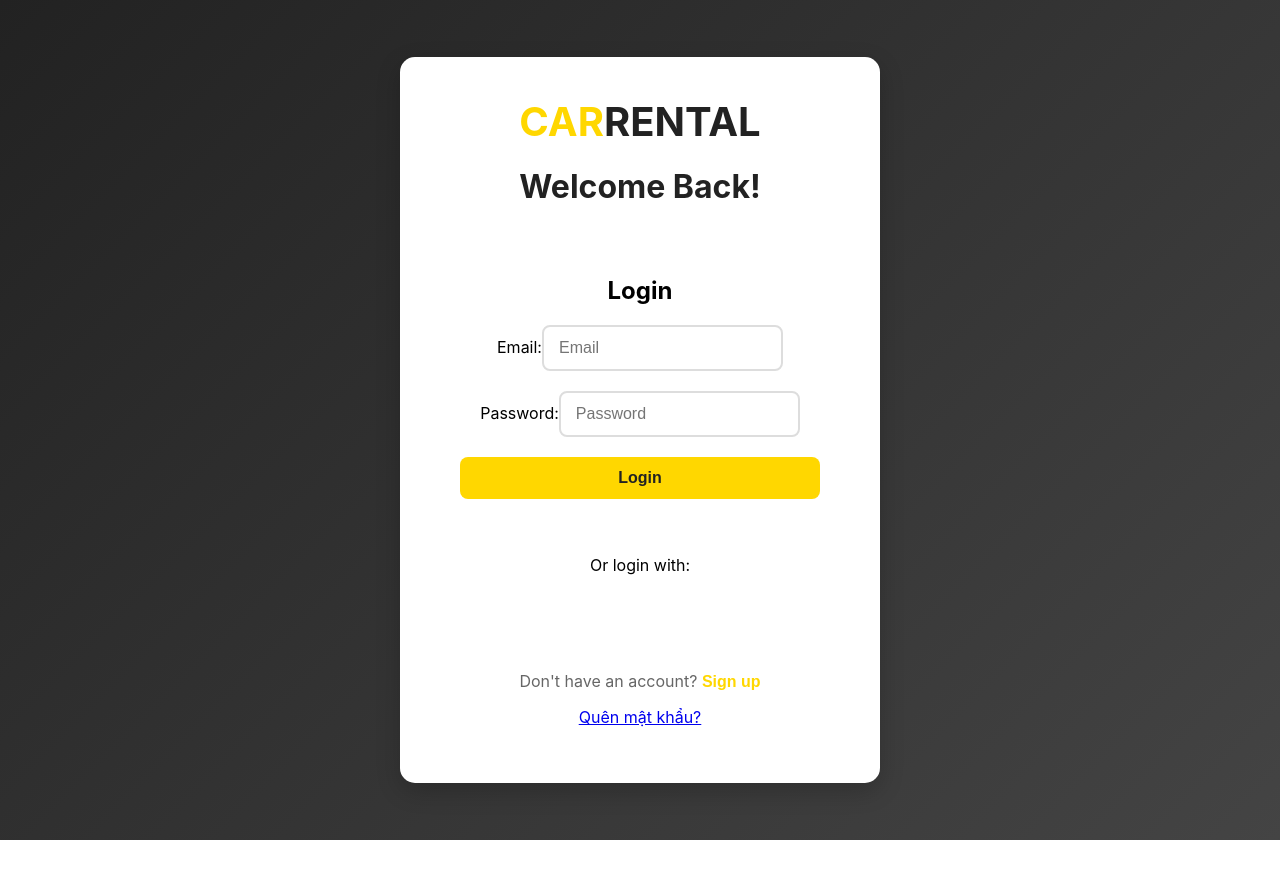
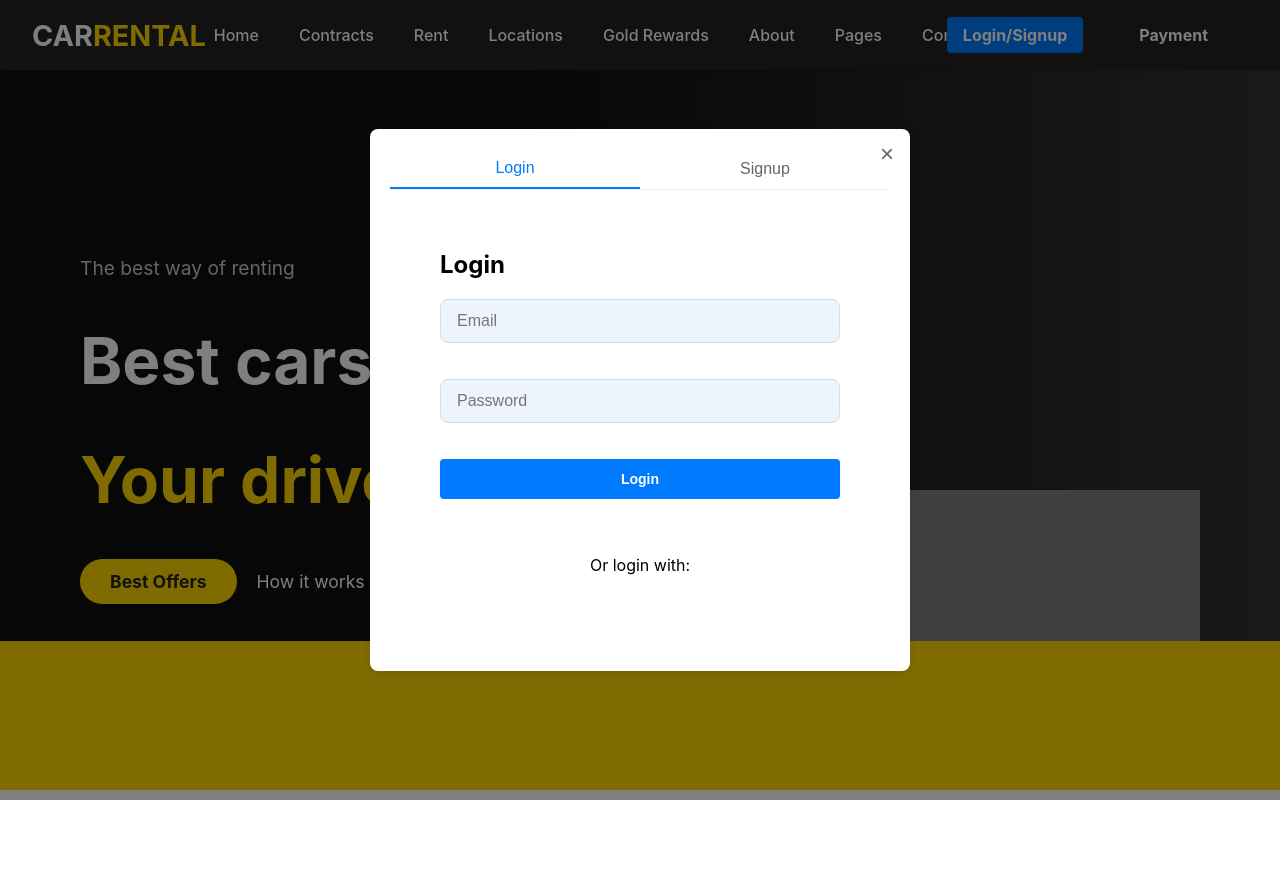
Before and after one commit to Project-SU25-GR2/Drivon, a React (Create React App) app in the folder frontend/: page /auth in a window 1280 px wide. Shown: the top 878 px of the page. Before the commit the page ends 840 px from the top, so only its background shows below. Built offline with nearby package versions, Linux system fonts and the light colour scheme.

Commit message:
Update form login logup

```diff
--- a/frontend/src/App.js
+++ b/frontend/src/App.js
@@ -11,7 +11,6 @@ import ChangePasswordPage from './components/ChangePasswordPage';
 import ChangeAvatarPage from './components/ChangeAvatarPage';
 import HomeContent from './components/HomeContent';
 import MainLayout from './components/MainLayout';
-import AuthPage from './components/AuthPage';
 import ForgotPasswordPage from './components/ForgotPasswordPage';
 import { GoogleOAuthProvider } from '@react-oauth/google';
 
@@ -54,7 +53,9 @@ function App() {
           path="/auth"
           element={
             user ? <Navigate to="/" replace /> :
-            <AuthPage handleLoginSuccess={handleLoginSuccess} handleSignupSuccess={handleSignupSuccess} />
+            <MainLayout user={user} handleLogout={handleLogout}>
+              <HomeContent />
+            </MainLayout>
           }
         />
         <Route
--- /dev/null
+++ b/frontend/src/components/Button.css
@@ -0,0 +1,48 @@
+.custom-button {
+  padding: 10px 20px;
+  border: none;
+  border-radius: 4px;
+  background-color: #007bff;
+  color: white;
+  font-size: 16px;
+  cursor: pointer;
+  transition: all 0.3s ease;
+  min-width: 100px;
+  min-height: 40px;
+  display: inline-flex;
+  align-items: center;
+  justify-content: center;
+  position: relative;
+  box-sizing: border-box;
+}
+
+.custom-button:hover {
+  background-color: #0056b3;
+}
+
+.custom-button:disabled {
+  background-color: #cccccc;
+  cursor: not-allowed;
+}
+
+.custom-button.loading {
+  color: transparent;
+}
+
+.spinner {
+  width: 20px;
+  height: 20px;
+  border: 3px solid #ffffff;
+  border-radius: 50%;
+  border-top-color: transparent;
+  display: flex;
+  align-items: center;
+  justify-content: center;
+  animation: spin 1s linear infinite;
+}
+
+@keyframes spin {
+  to {
+    transform: rotate(360deg);
+  }
+}
--- /dev/null
+++ b/frontend/src/components/Button.js
@@ -0,0 +1,28 @@
+import React from 'react';
+import './Button.css';
+
+const Button = ({
+  children,
+  onClick,
+  isLoading = false,
+  disabled = false,
+  className = '',
+  type = 'button'
+}) => {
+  return (
+    <button
+      type={type}
+      className={`custom-button ${className} ${isLoading ? 'loading' : ''}`}
+      onClick={onClick}
+      disabled={disabled || isLoading}
+    >
+      {isLoading ? (
+        <div className="spinner"></div>
+      ) : (
+        children
+      )}
+    </button>
+  );
+};
+
+export default Button;
--- a/frontend/src/components/Login.js
+++ b/frontend/src/components/Login.js
@@ -2,15 +2,18 @@ import React, { useState } from 'react';
 import axios from 'axios';
 import { GoogleLogin } from '@react-oauth/google';
 import { jwtDecode } from 'jwt-decode';
+import Button from './Button';
 
 const Login = ({ onLoginSuccess }) => {
     const [email, setEmail] = useState('');
     const [password, setPassword] = useState('');
     const [error, setError] = useState('');
+    const [isLoading, setIsLoading] = useState(false);
 
     const handleSubmit = async (e) => {
         e.preventDefault();
         setError('');
+        setIsLoading(true);
 
         try {
             const response = await axios.post('http://localhost:8080/api/auth/login', {
@@ -26,10 +29,13 @@ const Login = ({ onLoginSuccess }) => {
             }
         } catch (err) {
             setError(err.response?.data?.message || 'Login failed. Please try again.');
+        } finally {
+            setIsLoading(false);
         }
     };
 
     const handleGoogleSuccess = async (credentialResponse) => {
+        setIsLoading(true);
         try {
             const decoded = jwtDecode(credentialResponse.credential);
             const response = await axios.post('http://localhost:8080/api/auth/google', {
@@ -46,6 +52,8 @@ const Login = ({ onLoginSuccess }) => {
             }
         } catch (err) {
             setError(err.response?.data?.message || 'Google login failed. Please try again.');
+        } finally {
+            setIsLoading(false);
         }
     };
 
@@ -59,7 +67,6 @@ const Login = ({ onLoginSuccess }) => {
             <form onSubmit={handleSubmit} className="auth-form">
                 {error && <div style={{ color: 'red', marginBottom: '10px' }}>{error}</div>}
                 <div>
-                    <label>Email:</label>
                     <input
                         type="email"
                         placeholder="Email"
@@ -70,7 +77,6 @@ const Login = ({ onLoginSuccess }) => {
                     />
                 </div>
                 <div>
-                    <label>Password:</label>
                     <input
                         type="password"
                         placeholder="Password"
@@ -80,12 +86,13 @@ const Login = ({ onLoginSuccess }) => {
                         required
                     />
                 </div>
-                <button
+                <Button
                     type="submit"
+                    isLoading={isLoading}
                     className="auth-button"
                 >
                     Login
-                </button>
+                </Button>
 
                 <div style={{ marginTop: '20px', textAlign: 'center' }}>
                     <p>Or login with:</p>
--- /dev/null
+++ b/frontend/src/components/MainLayout.css
@@ -0,0 +1,175 @@
+.auth-modal {
+  position: fixed;
+  top: 0;
+  left: 0;
+  width: 100%;
+  height: 100%;
+  background-color: rgba(0, 0, 0, 0.5);
+  display: flex;
+  justify-content: center;
+  align-items: center;
+  z-index: 1000;
+}
+
+.auth-modal-content {
+  background-color: white;
+  padding: 20px;
+  border-radius: 8px;
+  width: 90%;
+  max-width: 500px;
+  position: relative;
+  box-shadow: 0 2px 10px rgba(0, 0, 0, 0.1);
+}
+
+.auth-tabs {
+  display: flex;
+  margin-bottom: 20px;
+  border-bottom: 1px solid #eee;
+}
+
+.auth-tab {
+  flex: 1;
+  padding: 10px;
+  text-align: center;
+  background: none;
+  border: none;
+  cursor: pointer;
+  font-size: 16px;
+  color: #666;
+}
+
+.auth-tab.active {
+  color: #007bff;
+  border-bottom: 2px solid #007bff;
+}
+
+.close-modal {
+  position: absolute;
+  top: 10px;
+  right: 10px;
+  background: none;
+  border: none;
+  font-size: 24px;
+  cursor: pointer;
+  color: #666;
+}
+
+.close-modal:hover {
+  color: #333;
+}
+
+.auth-button {
+  padding: 8px 16px;
+  background-color: #007bff;
+  color: white;
+  border: none;
+  border-radius: 4px;
+  cursor: pointer;
+  text-decoration: none;
+  font-size: 14px;
+}
+
+.auth-button:hover {
+  background-color: #0056b3;
+}
+
+/* Existing styles */
+.HomeLayout {
+  min-height: 100vh;
+  display: flex;
+  flex-direction: column;
+}
+
+header {
+  background-color: white;
+  padding: 1rem 2rem;
+  display: flex;
+  justify-content: space-between;
+  align-items: center;
+  box-shadow: 0 2px 4px rgba(0,0,0,0.1);
+}
+
+.logo {
+  font-size: 24px;
+  font-weight: bold;
+}
+
+.logo span {
+  color: #007bff;
+}
+
+nav {
+  display: flex;
+  gap: 1.5rem;
+}
+
+nav a {
+  text-decoration: none;
+  color: #333;
+  font-weight: 500;
+}
+
+nav a:hover {
+  color: #007bff;
+}
+
+.auth-payment-buttons {
+  display: flex;
+  gap: 1rem;
+  align-items: center;
+}
+
+.user-info-header {
+  display: flex;
+  align-items: center;
+  gap: 0.5rem;
+  text-decoration: none;
+  color: #333;
+}
+
+.user-avatar-header {
+  width: 32px;
+  height: 32px;
+  border-radius: 50%;
+}
+
+.logout-button {
+  padding: 8px 16px;
+  background-color: #dc3545;
+  color: white;
+  border: none;
+  border-radius: 4px;
+  cursor: pointer;
+}
+
+.logout-button:hover {
+  background-color: #c82333;
+}
+
+.payment-button {
+  padding: 8px 16px;
+  background-color: #28a745;
+  color: white;
+  border: none;
+  border-radius: 4px;
+  text-decoration: none;
+}
+
+.payment-button:hover {
+  background-color: #218838;
+}
+
+.page-content {
+  flex: 1;
+}
+
+.auth-input {
+  width: 100%;
+  padding: 12px 16px;
+  font-size: 16px;
+  border-radius: 8px;
+  border: 1.5px solid #d3dbe7;
+  background: #eef4fe;
+  margin-bottom: 16px;
+  box-sizing: border-box;
+}
--- a/frontend/src/components/MainLayout.js
+++ b/frontend/src/components/MainLayout.js
@@ -1,8 +1,30 @@
-import React from 'react';
-import { Link } from 'react-router-dom';
+import React, { useState, useEffect } from 'react';
+import { Link, useLocation, useNavigate } from 'react-router-dom';
+import Login from './Login';
+import Signup from './Signup';
+import './MainLayout.css';
 
 const MainLayout = ({ user, handleLogout, children }) => {
+  const [isLogin, setIsLogin] = useState(true);
+  const location = useLocation();
+  const navigate = useNavigate();
   const avatarUrl = user && user.avatarUrl ? user.avatarUrl : 'https://ui-avatars.com/api/?name=' + encodeURIComponent(user?.fullName || 'User') + '&background=FFD700&color=222&size=64';
+
+  const showAuthForm = location.pathname === '/auth';
+
+  const handleAuthSuccess = (userData) => {
+    if (userData) {
+      localStorage.setItem('user', JSON.stringify(userData));
+      if (userData.token) {
+        localStorage.setItem('token', userData.token);
+      }
+      window.location.href = '/'; // Force reload to update user state
+    }
+  };
+
+  const handleCloseModal = () => {
+    navigate('/'); // Go back to previous page when closing modal
+  };
 
   return (
     <div className="HomeLayout">
@@ -31,13 +53,48 @@ const MainLayout = ({ user, handleLogout, children }) => {
               </button>
             </>
           ) : (
-            <Link to="/auth">Login/Signup</Link>
+            <Link to="/auth" className="auth-button">
+              Login/Signup
+            </Link>
           )}
           <Link to="/payment" className="payment-button">
             Payment
           </Link>
         </div>
       </header>
+
+      {showAuthForm && (
+        <div className="auth-modal">
+          <div className="auth-modal-content">
+            <div className="auth-tabs">
+              <button
+                className={`auth-tab ${isLogin ? 'active' : ''}`}
+                onClick={() => setIsLogin(true)}
+              >
+                Login
+              </button>
+              <button
+                className={`auth-tab ${!isLogin ? 'active' : ''}`}
+                onClick={() => setIsLogin(false)}
+              >
+                Signup
+              </button>
+            </div>
+            {isLogin ? (
+              <Login onLoginSuccess={handleAuthSuccess} />
+            ) : (
+              <Signup onSignupSuccess={handleAuthSuccess} />
+            )}
+            <button
+              className="close-modal"
+              onClick={handleCloseModal}
+            >
+              ×
+            </button>
+          </div>
+        </div>
+      )}
+
       <div className="page-content">
         {children}
       </div>
--- a/frontend/src/components/Signup.js
+++ b/frontend/src/components/Signup.js
@@ -2,6 +2,7 @@ import React, { useState } from 'react';
 import axios from 'axios';
 import { GoogleLogin } from '@react-oauth/google';
 import { jwtDecode } from 'jwt-decode';
+import Button from './Button';
 
 const Signup = ({ onSignupSuccess }) => {
     const [formData, setFormData] = useState({
@@ -13,6 +14,7 @@ const Signup = ({ onSignupSuccess }) => {
     });
     const [errors, setErrors] = useState({});
     const [generalError, setGeneralError] = useState('');
+    const [isLoading, setIsLoading] = useState(false);
 
     const handleChange = (e) => {
         const { name, value } = e.target;
@@ -33,6 +35,7 @@ const Signup = ({ onSignupSuccess }) => {
         e.preventDefault();
         setErrors({});
         setGeneralError('');
+        setIsLoading(true);
 
         try {
             const response = await axios.post('http://localhost:8080/api/auth/signup', formData);
@@ -51,10 +54,13 @@ const Signup = ({ onSignupSuccess }) => {
             } else {
                 setGeneralError('Registration failed. Please try again.');
             }
+        } finally {
+            setIsLoading(false);
         }
     };
 
     const handleGoogleSuccess = async (credentialResponse) => {
+        setIsLoading(true);
         try {
             const decoded = jwtDecode(credentialResponse.credential);
             const response = await axios.post('http://localhost:8080/api/auth/google', {
@@ -68,6 +74,8 @@ const Signup = ({ onSignupSuccess }) => {
             }
         } catch (err) {
             setGeneralError(err.response?.data?.message || 'Google signup failed. Please try again.');
+        } finally {
+            setIsLoading(false);
         }
     };
 
@@ -80,7 +88,6 @@ const Signup = ({ onSignupSuccess }) => {
             {generalError && <div className="error-message">{generalError}</div>}
 
             <div>
-                <label>Full Name:</label>
                 <input
                     type="text"
                     name="fullName"
@@ -94,7 +101,6 @@ const Signup = ({ onSignupSuccess }) => {
             </div>
 
             <div>
-                <label>Email:</label>
                 <input
                     type="email"
                     name="email"
@@ -108,7 +114,6 @@ const Signup = ({ onSignupSuccess }) => {
             </div>
 
             <div>
-                <label>Password:</label>
                 <input
                     type="password"
                     name="password"
@@ -122,7 +127,6 @@ const Signup = ({ onSignupSuccess }) => {
             </div>
 
             <div>
-                <label>Phone:</label>
                 <input
                     type="tel"
                     name="phone"
@@ -136,7 +140,6 @@ const Signup = ({ onSignupSuccess }) => {
             </div>
 
             <div>
-                <label>Address:</label>
                 <input
                     type="text"
                     name="address"
@@ -149,9 +152,13 @@ const Signup = ({ onSignupSuccess }) => {
                 {errors.address && <div className="field-error">{errors.address}</div>}
             </div>
 
-            <button type="submit" className="auth-button">
+            <Button
+                type="submit"
+                isLoading={isLoading}
+                className="auth-button"
+            >
                 Sign Up
-            </button>
+            </Button>
 
             <div style={{ marginTop: '20px', textAlign: 'center' }}>
                 <p>Or sign up with:</p>
```
Also changed, not shown: 1 other file (tests, documents, lock files or other folders).
